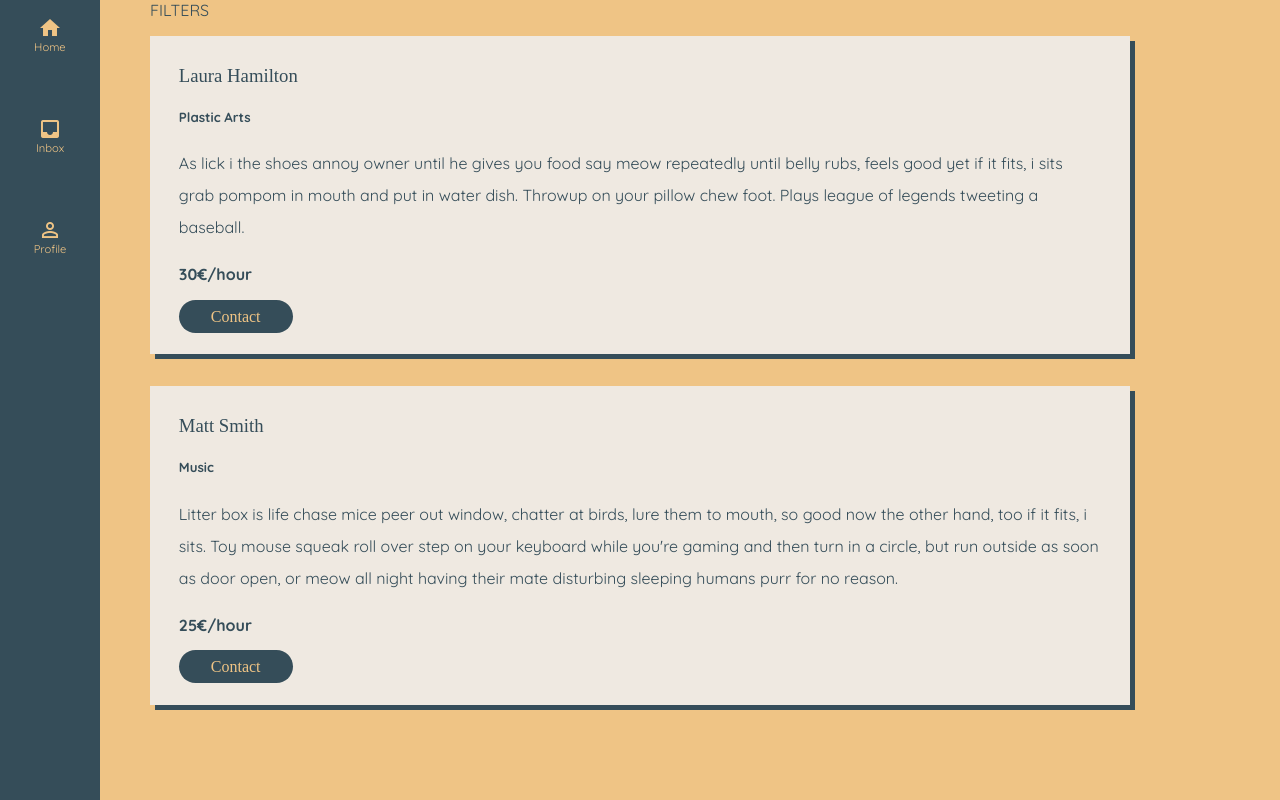
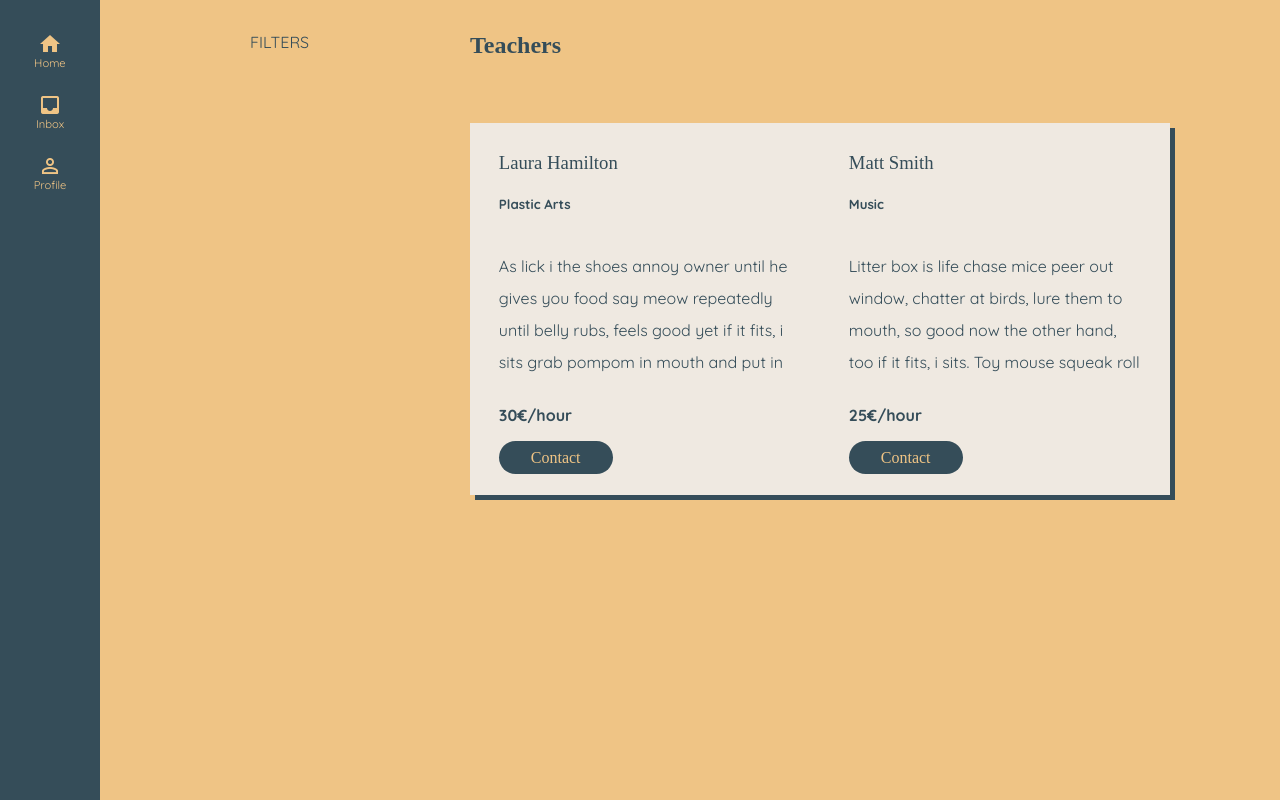
Before and after one commit to ceciCoding/discerart, a Vue app: page / in a window 1280 px wide. Built offline with nearby package versions, Linux system fonts and the light colour scheme; a web font is replaced by a local one.

Commit message:
defined grids for main layout

```diff
--- a/src/App.vue
+++ b/src/App.vue
@@ -43,7 +43,7 @@ body {
     background-color: var(--app-yellow);
     color: var(--app-green);
     font-family: var(--main-font);
-    padding: 0;
+    padding: 2rem 0;
     margin: 0;
 }
 
@@ -70,7 +70,16 @@ h3 {
 /* desktop and tablets*/
 @media screen and (min-width: 800px) {
     body {
-        margin: 0 150px;
+        padding: 0 150px;
+        padding-left: 250px;
+        max-width: 2000px;
+        margin: 2rem auto;
+    }
+
+    #app {
+        display: grid;
+        grid-template-columns: repeat(12, 1fr);
+        /* gap: 2rem; */
     }
 
     h1 {
--- a/src/components/bases/BaseButton.vue
+++ b/src/components/bases/BaseButton.vue
@@ -31,5 +31,6 @@ button, a {
     font-family: var(--secondary-font);
     padding: .5rem 2rem;
     border-radius: 25px;
+    margin: 0 auto;
 }
 </style>
--- a/src/components/layout/TheHeader.vue
+++ b/src/components/layout/TheHeader.vue
@@ -76,7 +76,8 @@ header {
 
     .menu-items-container {
         flex-flow: column nowrap;
-        height: 30vh;
+        height: 20vh;
+        margin-top: 2rem;
     }
 }
 </style>
--- a/src/components/teachers/TeacherItem.vue
+++ b/src/components/teachers/TeacherItem.vue
@@ -1,10 +1,10 @@
 <template>
-    <li>
+    <li class="teacher-item">
             <router-link :to="teacherDetailsLink">
                 <base-card>
                     <h3>{{ name }}</h3>
                     <h5>{{ area }}</h5>
-                    <div>
+                    <div class="teacher-descr">
                         <p>{{ description }}</p>
                     </div>
                     <h4>{{ fee }}€/hour</h4>
@@ -33,4 +33,15 @@ a {
     text-decoration: none;
     color: inherit;
 }
+
+.teacher-item {
+    width: 350px;
+    height: 450px;
+}
+
+.teacher-descr {
+    height: 150px;
+    overflow-y: scroll;
+}
+
 </style>
--- a/src/pages/teachers/TeachersList.vue
+++ b/src/pages/teachers/TeachersList.vue
@@ -2,7 +2,8 @@
     <section>
         FILTERS
     </section>
-    <section>
+    <section class="teachers-container">
+        <h1>Teachers</h1>
         <ul v-if="hasTeachers">
                 <teacher-item v-for="teacher in filteredTeachers"
                     :key="teacher.id"
@@ -34,3 +35,20 @@ export default {
     }
 }
 </script>
+
+<style scoped>
+.teachers-container {
+    grid-column: 4/13;
+
+}
+
+.teachers-container ul {
+    display: grid;
+    grid-template-columns: repeat(3, 1fr);
+}
+
+.teachers-container h1 {
+    margin-bottom: 4rem;
+    margin-top: 0;
+}
+</style>
```
